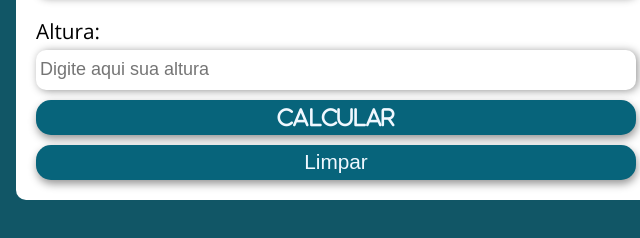
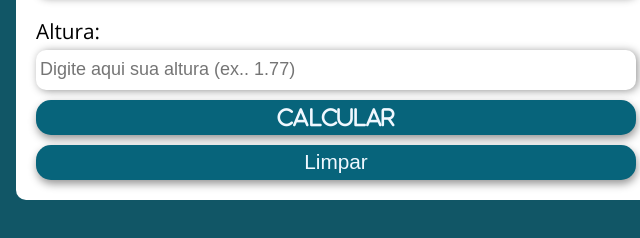
Before and after one commit to JoaoAndreassa/IMC, a plain HTML site: page index/index.html in a window 1280 px wide. Both pictures are taken after a click on the button "Limpar". Shown: the part 462-700 px from the top of the page, 304-944 px from the left. Drawn offline with nearby package versions, Linux system fonts and the light colour scheme.

Commit message:
atualização botão limpar

```diff
--- a/index/assets/js/main.js
+++ b/index/assets/js/main.js
@@ -49,4 +49,6 @@ calculo.addEventListener("click", () => {
 });
 limpa.addEventListener("click", () => {
   resultado.innerHTML = "";
+  peso.value = "";
+  altura.value = "";
 });
--- a/index/index.html
+++ b/index/index.html
@@ -40,7 +40,11 @@
         <p>Peso:</p>
         <input class="peso" type="" placeholder="Digite aqui seu peso" />
         <p>Altura:</p>
-        <input class="altura" type="" placeholder="Digite aqui sua altura" />
+        <input
+          class="altura"
+          type=""
+          placeholder="Digite aqui sua altura (ex.. 1.77)"
+        />
         <button class="fa-solid fa-magnifying">Calcular</button>
       </div>
       <div class="resultado"></div>
```
